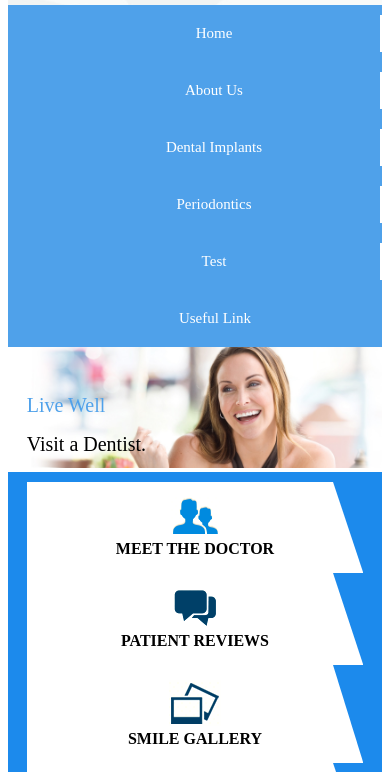
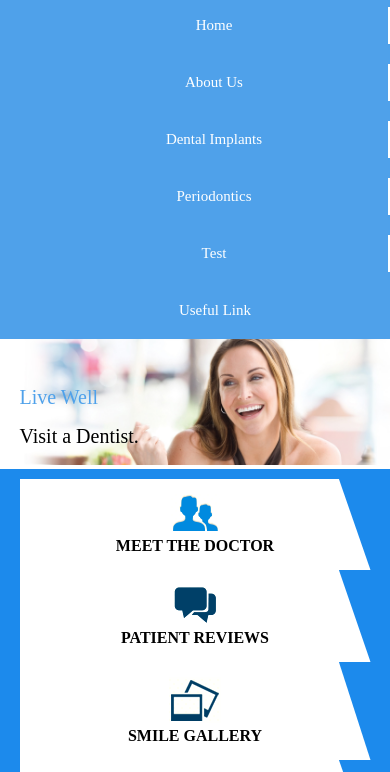
Before and after one commit to saadat7s/Project---Web-Engineering, a plain HTML site: page index.html in a window 390 px wide. Shown: the part 259-1031 px from the top of the page. Drawn offline with Linux system fonts and the light colour scheme.

```diff
--- a/style.css
+++ b/style.css
@@ -1,3 +1,10 @@
+html, body{
+    margin: 0%;
+    padding: 0%;
+}
+footer{
+    overflow: hidden;
+}
 .banner{
     background-image: url(./images/banner.jpg);
 }
```
